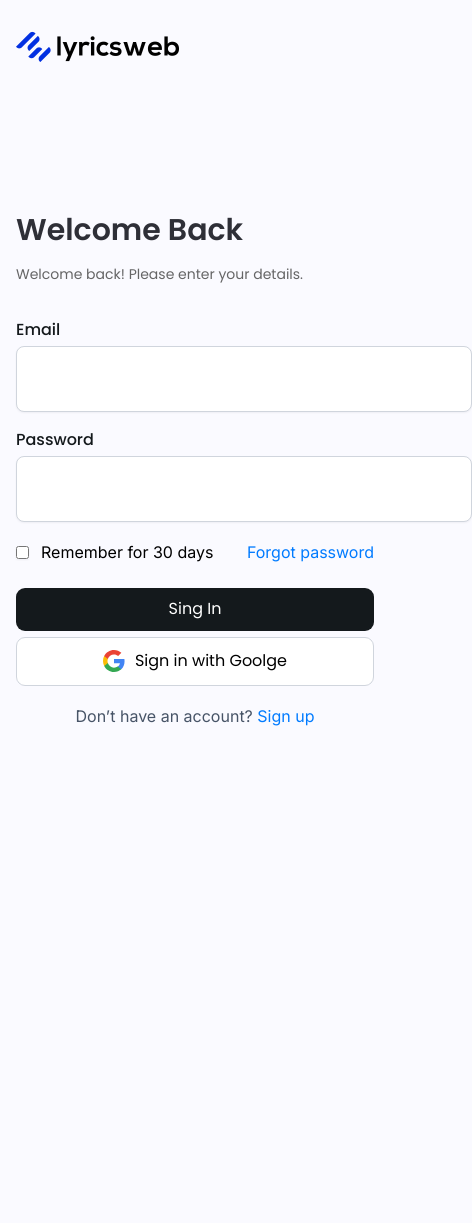
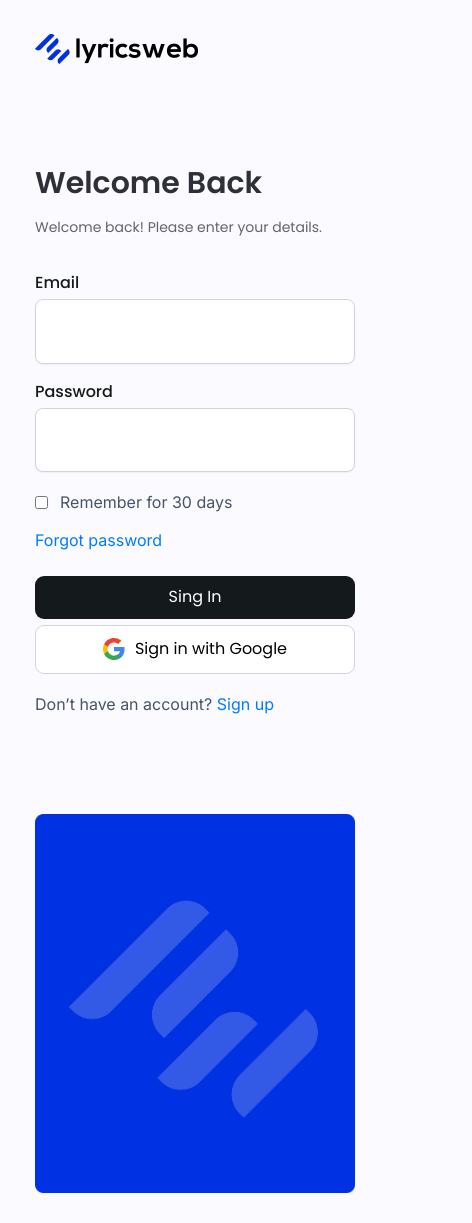
Before and after one commit to Raghav-558/Login-page-test, a Next.js app: page / in a window 390 px wide. Shown: the whole page, 472 px wide, since content can reach past the window. Before the commit the page ends 844 px from the top, so only its background shows below. Built offline with nearby package versions, Linux system fonts and the light colour scheme.

Commit message:
add hero image

```diff
--- a/src/components/LoginForm.tsx
+++ b/src/components/LoginForm.tsx
@@ -2,7 +2,6 @@
 import { GoogleIcon } from "@/utils/icons";
 import { useState } from "react";
 import Image from "next/image";
-
 
 const LoginForm = () => {
   const [email, setEmail] = useState("");
@@ -36,11 +35,17 @@ const LoginForm = () => {
   };
 
   return (
-    <div className="py-[30px]">
-      <div className="max-w-[1172px] mx-auto px-4">
-        <div>
-          <Image src="/assets/images/page-logo.webp" alt="page-logo" width={163}
-          height={61.71} className="pointer-events-none pb-[138.9px]"/>
+    <div className="py-[30px] max-lg:pt-8">
+      <div className="max-w-[1440px] mx-auto px-4 max-lg:px-[35px]">
+        <div className="flex justify-between flex-wrap max-lg:justify-center">
+          <div className="lg:pt-5">
+            <Image
+              src="/assets/images/page-logo.webp"
+              alt="page-logo"
+              width={163}
+              height={61.71}
+              className="pointer-events-none pb-[138.9px] max-md:pb-[90px]"
+            />
             <form onSubmit={handleSubmit} className="max-w-[456px]">
               <h2 className="font-semibold text-3xl leading-[58.45px] text-custom-black">
                 Welcome Back
@@ -60,7 +65,7 @@ const LoginForm = () => {
                   id="email"
                   value={email}
                   onChange={(e) => setEmail(e.target.value)}
-                className="px-[14px] py-5 outline-none w-[456px] text-light-gray rounded-lg border border-custom-white"
+                  className="px-[14px] py-[19.2px] outline-none w-[456px] text-light-gray rounded-lg border border-custom-white max-md:w-[320px]"
                 />
               </div>
               <div>
@@ -75,10 +80,10 @@ const LoginForm = () => {
                   id="password"
                   value={password}
                   onChange={(e) => setPassword(e.target.value)}
-                className="px-[14px] py-5 outline-none w-[456px] text-light-gray rounded-lg border border-custom-white"
+                  className="px-[14px] py-[19.2px] outline-none w-[456px] text-light-gray rounded-lg border border-custom-white max-md:w-[320px]"
                 />
               </div>
-            <div className="flex items-center justify-between pt-[18px]">
+              <div className="flex md:items-center justify-between pt-[18px] max-md:flex-col max-md:gap-[14px]">
                 <label
                   htmlFor="remember"
                   className="inline-flex items-center gap-3"
@@ -88,15 +93,15 @@ const LoginForm = () => {
                     id="remember"
                     checked={remember}
                     onChange={(e) => setRemember(e.target.checked)}
-                  className="form-checkbox rounded text-indigo-600"
+                    className=" rounded text-custom-blue border border-red-300"
                   />
-                <span className="inter leading-6">Remember for 30 days</span>
+                  <span className="inter leading-6 text-very-light-gray">Remember for 30 days</span>
                 </label>
                 <p className="text-custom-blue inter leading-6 text-base">
                   Forgot password
                 </p>
               </div>
-            {error && <p className="text-red-500 mb-4">{error}</p>}
+              {error && <p className="text-red-500 pt-6">{error}</p>}
               <button
                 type="submit"
                 className="pt-[9px] pb-[10px] bg-deep-black text-white w-full mt-6 hover:bg-green-500 transition-all duration-300 rounded-[9px]"
@@ -105,12 +110,21 @@ const LoginForm = () => {
               </button>
               <div className="pt-[11px] pb-3 bg-white w-full mt-[6px] rounded-[9px] border border-custom-white flex items-center gap-[10px] justify-center">
                 <GoogleIcon />
-              <p>Sign in with Goolge</p>
+                <p>Sign in with Google</p>
               </div>
-            <p className="inter leading-6 text-base text-center pt-[18px] text-very-light-gray">
-              Don’t have an account? <span className="text-custom-blue"> Sign up</span>
+              <p className="inter leading-6 text-base md:text-center pt-[18px] text-very-light-gray">
+                Don’t have an account?{" "}
+                <span className="text-custom-blue"> Sign up</span>
               </p>
             </form>
+          </div>
+          <Image
+            src="/assets/images/hero.webp"
+            alt=""
+            width={759}
+            height={899}
+            className="pointer-events-none max-lg:pt-[98px]"
+          />
         </div>
       </div>
     </div>
--- a/tailwind.config.ts
+++ b/tailwind.config.ts
@@ -17,6 +17,11 @@ export default {
         "very-light-gray": "#475467",
         "deep-black": "#14191C",
       },
+      screens: {
+        xlg: "1050px",
+        lg: "1025px",
+        md: "770px",
+      },
     },
   },
   plugins: [],
```
Also changed, not shown: public/assets/images/hero.webp (added). Lines whose indentation alone changed are shown as unchanged.
